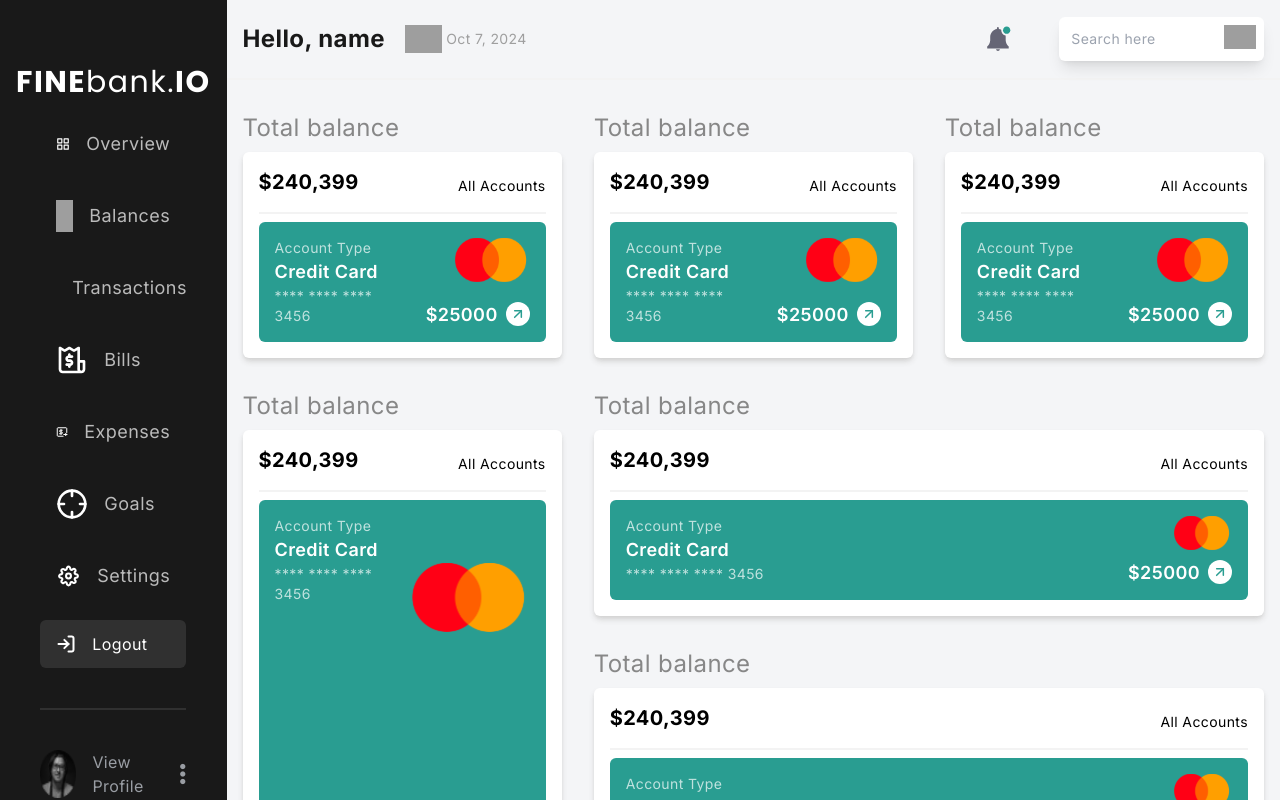
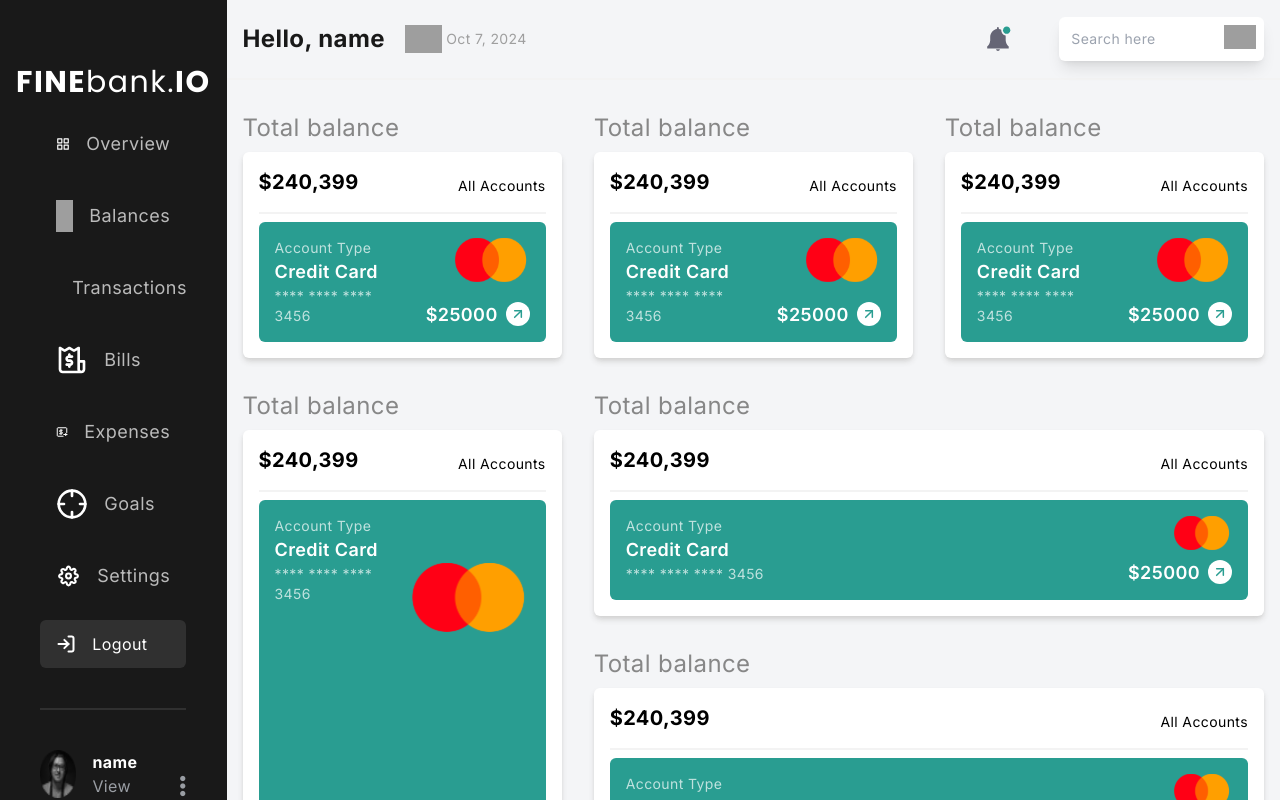
Before and after one commit to Zeinshirou04/Admin-ui, a React (Vite) app: page /dashboard in a window 1280 px wide. Built offline with nearby package versions, Linux system fonts and the light colour scheme; sample sign-in values are in the browser's storage; grey boxes are pictures that could not be loaded.

Commit message:
Bug Fixes
- Bug Fixes on Dashboard

```diff
--- a/src/Pages/Dashboard/Dashboard.jsx
+++ b/src/Pages/Dashboard/Dashboard.jsx
@@ -23,7 +23,7 @@ function Dashboard() {
     return (
         <AuthLayout>
             <div className="w-full h-full flex flex-row overflow-x-hidden relative lg:static">
-                <Sidebar isActive={isActive} setActive={setActive} />
+                <Sidebar name={fullName} isActive={isActive} setActive={setActive} />
                 <div className="w-full h-full flex flex-col gap-4">
                     <Navbar name={fullName} setActive={setActive} />
                     <div className="w-full h-full max-h-full">
```
